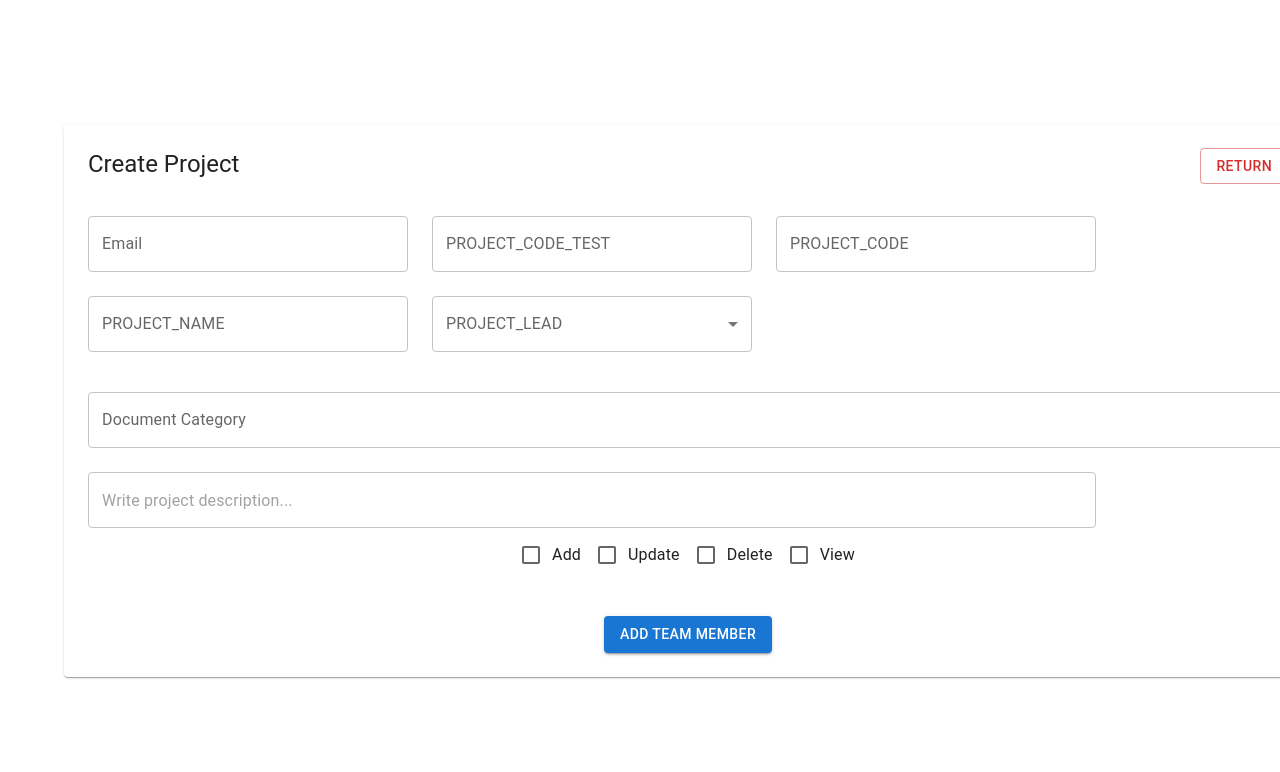
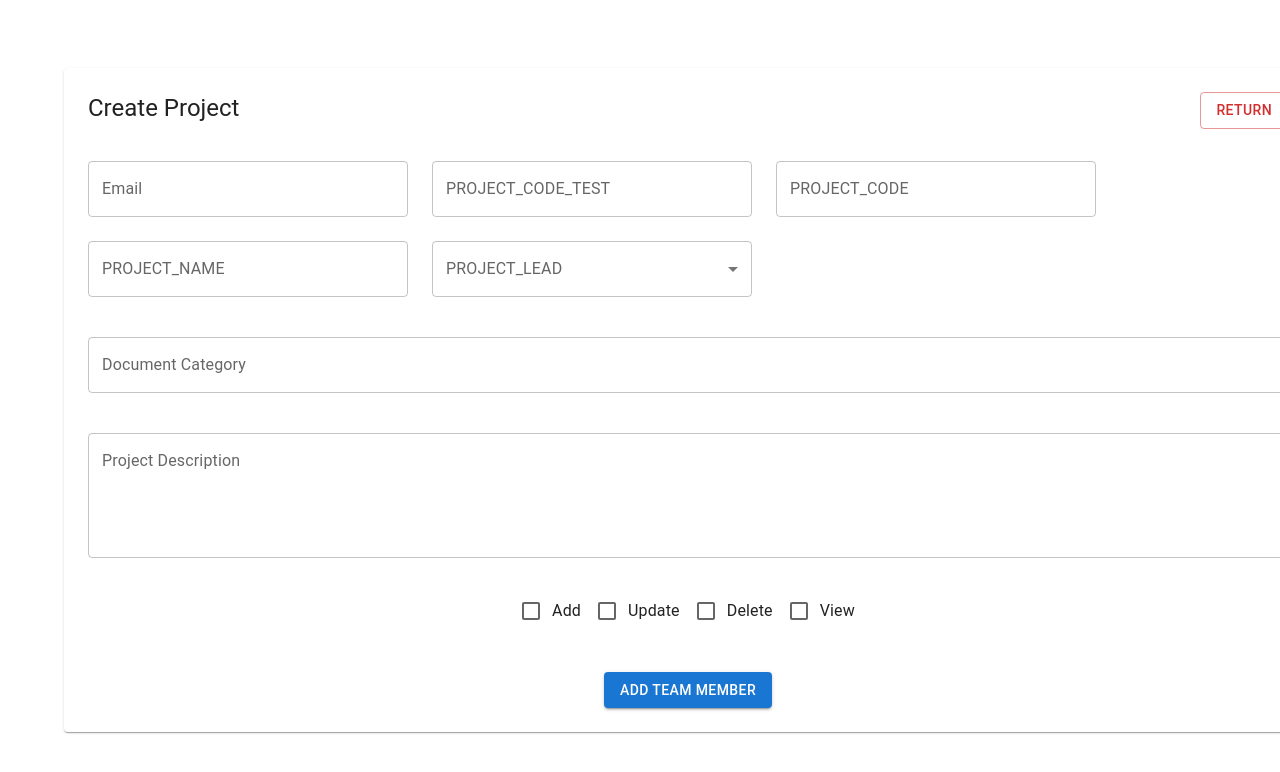
Before and after one commit to Rbrahma1245/test2, a React (Vite) app: page /createProject in a window 1280 px wide. Shown: the top 772 px of the page. Built offline with nearby package versions, Linux system fonts and the light colour scheme.

Commit message:
project description labeling fixed

```diff
--- a/src/pages/custom-general/custom-master/projects/create-project.jsx
+++ b/src/pages/custom-general/custom-master/projects/create-project.jsx
@@ -343,7 +343,7 @@ function CreateProject() {
 
       testEmail: "",
 
-      projectCodeTest:"",
+      projectCodeTest: "",
 
       actionList: []
 
@@ -579,15 +579,14 @@ function CreateProject() {
               />
             </Box>
 
-
-
-            <Box sx={{ display: 'flex', flexWrap: 'wrap', gap: 3, mt: 3 }}>
             <RHFTextField
               name="projectDescription"
+              label={'Project Description'}
               placeholder="Write project description..."
-                style={{ width: '84%', height: 30, resize: "vertical" }}
+              multiline
+              rows={4}
+              sx={{ mt: 5 }}
             />
-            </Box>
           </Box>
 
           <RHFMultiCheckbox row name="actionList" spacing={2} options={multiSelectOption} />
```
Lines whose indentation alone changed are shown as unchanged.
